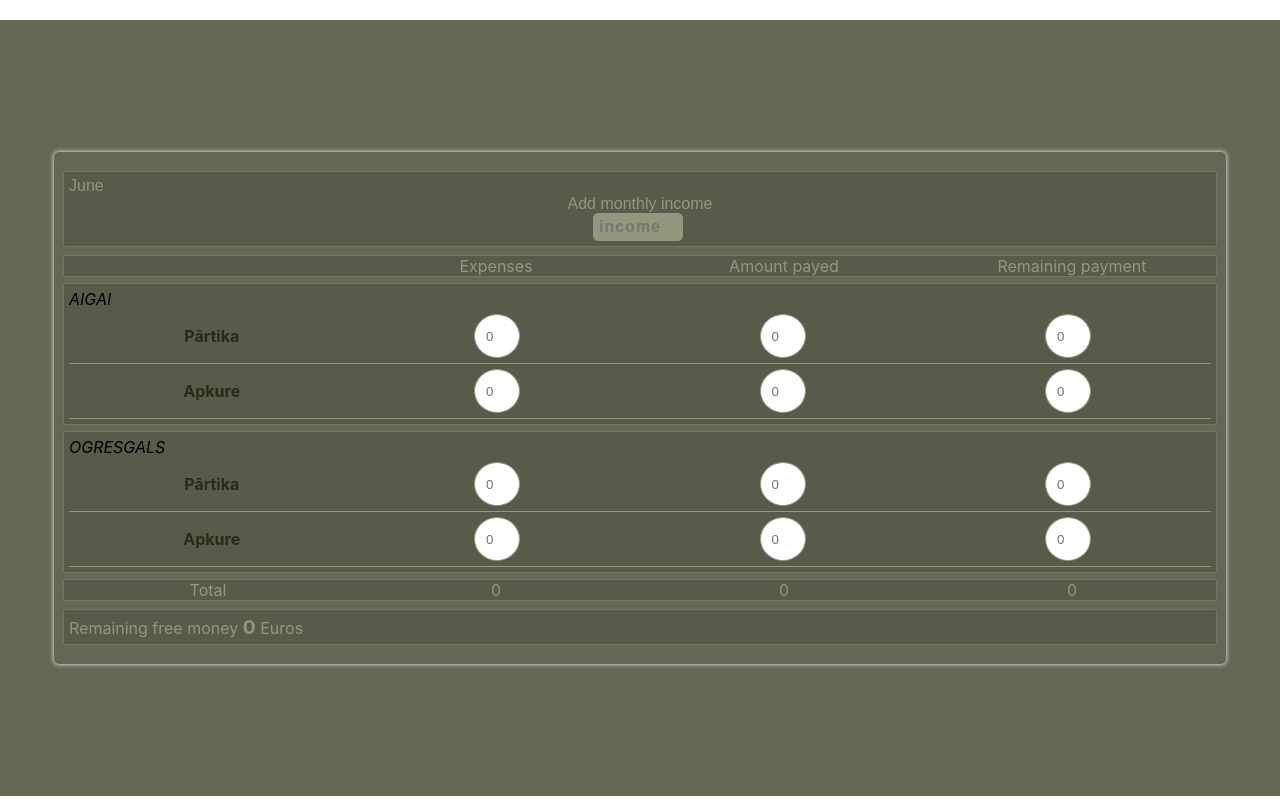
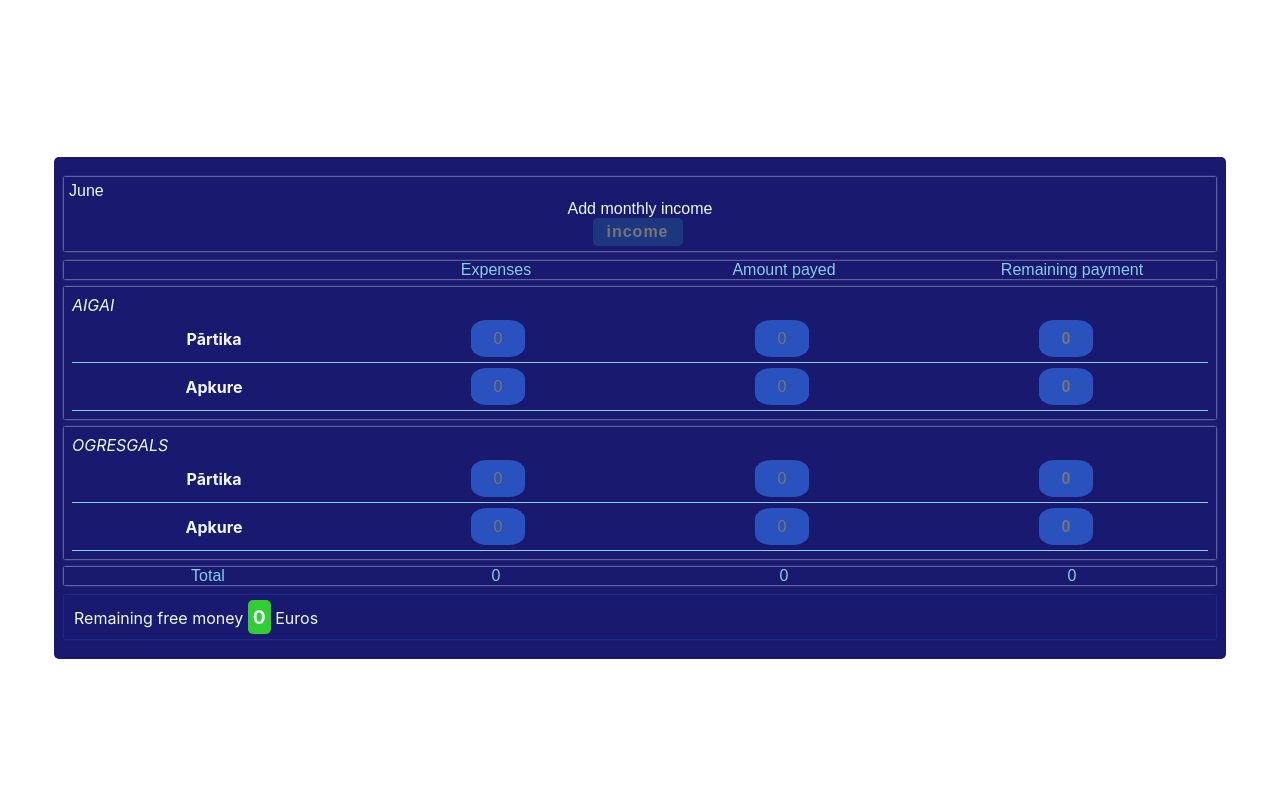
Before and after one commit to mart8ins/budget, a React (Create React App) app: page / in a window 1280 px wide. Built offline with nearby package versions, Linux system fonts and the light colour scheme.

Commit message:
finished Budget UI and functionality

```diff
--- a/src/components/budget/budget.css
+++ b/src/components/budget/budget.css
@@ -1,5 +1,4 @@
 .container {
-  background-color: #636754;
   min-height: 97vh;
   display: -webkit-box;
   display: -ms-flexbox;
@@ -13,6 +12,7 @@
 }
 
 .container .budget__wrapper {
+  background-color: #191970;
   width: 90%;
   border-radius: 5px;
   padding: 10px;
--- a/src/components/budget/budget.scss
+++ b/src/components/budget/budget.scss
@@ -1,11 +1,11 @@
 @import "../../styles/styles";
 
 .container {
-    background-color: $color2;
     min-height: 97vh;
     @include flexCenter;
 
     .budget__wrapper {
+        background-color: $main-background;
         width: 90%;
         border-radius: 5px;
         padding: 10px;
--- a/src/components/budget/components/budgetFooter/budgetFooter.css
+++ b/src/components/budget/components/budgetFooter/budgetFooter.css
@@ -1,16 +1,20 @@
 .budget__footer {
-  -webkit-box-shadow: 0 0 2px #92987e;
-          box-shadow: 0 0 2px #92987e;
+  -webkit-box-shadow: 0 0 2px #2a52be;
+          box-shadow: 0 0 2px #2a52be;
   padding: 5px;
   margin: 10px 0;
-  background-color: #575b4a;
 }
 
 .budget__footer .footer__title {
-  color: #92987e;
+  color: #f0f8ff;
+  padding: 5px;
 }
 
 .budget__footer .footer__title span {
   font-weight: bold;
   font-size: 1.2rem;
+  background-color: #32cd32;
+  color: #f0f8ff;
+  padding: 5px;
+  border-radius: 5px;
 }
--- a/src/components/budget/components/budgetFooter/budgetFooter.scss
+++ b/src/components/budget/components/budgetFooter/budgetFooter.scss
@@ -1,16 +1,20 @@
 @import "../../../../styles/styles";
 
 .budget__footer {
-    box-shadow: 0 0 2px $color4;
+    box-shadow: 0 0 2px $secondary-background;
     padding: 5px;
     margin: 10px 0;
-    background-color: $color5;
 
     .footer__title {
-        color: $color4;
+        color: $primary-color;
+        padding: 5px;
         span {
             font-weight: bold;
             font-size: 1.2rem;
+            background-color: $green-color;
+            color: $primary-color;
+            padding: 5px;
+            border-radius: 5px;
         }
     }
 }
--- a/src/components/budget/components/budgetHeader/budgetHeader.css
+++ b/src/components/budget/components/budgetHeader/budgetHeader.css
@@ -1,20 +1,19 @@
 .budget__header {
-  -webkit-box-shadow: 0 0 2px #92987e;
-          box-shadow: 0 0 2px #92987e;
+  -webkit-box-shadow: 0 0 2px #f0f8ff;
+          box-shadow: 0 0 2px #f0f8ff;
   padding: 5px;
   margin: 10px 0;
-  background-color: #575b4a;
 }
 
 .budget__header .month {
   font-family: "Kdam Thmor Pro", sans-serif;
-  color: #92987e;
+  color: #f0f8ff;
 }
 
 .budget__header .monthly__income__heading {
   font-family: "Kdam Thmor Pro", sans-serif;
   text-align: center;
-  color: #92987e;
+  color: #f0f8ff;
 }
 
 .budget__header .monthly__income__input__container {
@@ -39,16 +38,17 @@
   letter-spacing: 1px;
   margin-right: 5px;
   font-weight: bold;
-  background-color: #92987e;
+  background-color: #1c377f;
   color: whitesmoke;
 }
 
 .budget__header .monthly__income__input__container .monthly__income:focus {
   border: none;
   outline: none;
+  background-color: #2a52be;
 }
 
 .budget__header .monthly__income__input__container .monthly__income__blured {
   background-color: whitesmoke;
-  color: #92987e;
+  color: #f0f8ff;
 }
--- a/src/components/budget/components/budgetHeader/budgetHeader.scss
+++ b/src/components/budget/components/budgetHeader/budgetHeader.scss
@@ -1,18 +1,17 @@
 @import "../../../../styles/styles";
 
 .budget__header {
-    box-shadow: 0 0 2px $color4;
+    box-shadow: 0 0 2px $primary-color;
     padding: 5px;
     margin: 10px 0;
-    background-color: $color5;
     .month {
         font-family: "Kdam Thmor Pro", sans-serif;
-        color: $color4;
+        color: $primary-color;
     }
     .monthly__income__heading {
         font-family: "Kdam Thmor Pro", sans-serif;
         text-align: center;
-        color: $color4;
+        color: $primary-color;
     }
 
     .monthly__income__input__container {
@@ -29,16 +28,17 @@
             letter-spacing: 1px;
             margin-right: 5px;
             font-weight: bold;
-            background-color: $color4;
+            background-color: darken($secondary-background, 15%);
             color: whitesmoke;
             &:focus {
                 border: none;
                 outline: none;
+                background-color: $secondary-background;
             }
         }
         .monthly__income__blured {
             background-color: whitesmoke;
-            color: $color4;
+            color: $primary-color;
         }
     }
 }
--- a/src/components/budget/components/budgetHeading/budgetHeading.css
+++ b/src/components/budget/components/budgetHeading/budgetHeading.css
@@ -5,14 +5,14 @@
   -webkit-box-align: center;
       -ms-flex-align: center;
           align-items: center;
-  -webkit-box-shadow: 0 0 2px #92987e;
-          box-shadow: 0 0 2px #92987e;
+  -webkit-box-shadow: 0 0 2px #f0f8ff;
+          box-shadow: 0 0 2px #f0f8ff;
   margin: 5px 0;
-  background-color: #575b4a;
 }
 
 .budget__heading .cel__heading {
   width: 25%;
-  color: #92987e;
+  color: #87ceeb;
   text-align: center;
+  font-family: "Kdam Thmor Pro", sans-serif;
 }
--- a/src/components/budget/components/budgetHeading/budgetHeading.scss
+++ b/src/components/budget/components/budgetHeading/budgetHeading.scss
@@ -3,12 +3,12 @@
 .budget__heading {
     display: flex;
     align-items: center;
-    box-shadow: 0 0 2px $color4;
+    box-shadow: 0 0 2px $primary-color;
     margin: 5px 0;
-    background-color: $color5;
     .cel__heading {
         width: 25%;
-        color: $color4;
+        color: $secondary-color;
         text-align: center;
+        font-family: "Kdam Thmor Pro", sans-serif;
     }
 }
--- a/src/components/budget/components/expanses/components/InputCell.tsx
+++ b/src/components/budget/components/expanses/components/InputCell.tsx
@@ -1,4 +1,4 @@
-import { useContext, useState, useRef } from "react";
+import { useContext, useState, useRef, useEffect } from "react";
 import { BudgetContext } from "../../../../context";
 
 type Props = {
@@ -10,7 +10,7 @@ type Props = {
 
 function InputCell({ name, value, expansesId, subjectId }: Props) {
     const [val, setVal] = useState(value);
-    const { updateAmount } = useContext(BudgetContext);
+    const { budget, updateAmount } = useContext(BudgetContext);
     const inputRef = useRef<HTMLInputElement | null>(null);
 
     const handlePaymentInput = (e: React.ChangeEvent<HTMLInputElement>) => {
@@ -24,6 +24,10 @@ function InputCell({ name, value, expansesId, subjectId }: Props) {
             updateAmount(expansesId, subjId, expansesType, val);
         }
     };
+
+    useEffect(() => {
+        setVal(value);
+    }, [budget.expanses]);
 
     return (
         <input
--- a/src/components/budget/components/expanses/expanses.css
+++ b/src/components/budget/components/expanses/expanses.css
@@ -1,14 +1,24 @@
+input::-webkit-outer-spin-button,
+input::-webkit-inner-spin-button {
+  -webkit-appearance: none;
+  margin: 0;
+}
+
+input[type="number"] {
+  -moz-appearance: textfield;
+}
+
 .expanses__type {
-  -webkit-box-shadow: 0 0 2px #92987e;
-          box-shadow: 0 0 2px #92987e;
+  -webkit-box-shadow: 0 0 2px #f0f8ff;
+          box-shadow: 0 0 2px #f0f8ff;
   margin: 8px 0px;
-  padding: 5px;
-  background-color: #575b4a;
+  padding: 8px;
 }
 
 .expanses__type .expanses__title {
   text-transform: uppercase;
   font-style: italic;
+  color: #f0f8ff;
 }
 
 .expanses__type .payment__row {
@@ -18,7 +28,7 @@
   -webkit-box-align: center;
       -ms-flex-align: center;
           align-items: center;
-  border-bottom: 1px solid #92987e;
+  border-bottom: 1px solid #87ceeb;
   padding: 5px 0px;
 }
 
@@ -29,15 +39,13 @@
 
 .expanses__type .payment__row .payment__for {
   font-weight: bold;
-  color: #272b17;
+  color: #f0f8ff;
 }
 
 .expanses__type .payment__row .payment__amount {
-  color: #92987e;
-  border: 1px solid #92987e;
-  border-radius: 50%;
-  width: 40px;
-  height: 40px;
+  border-radius: 30%;
+  width: 50px;
+  height: 35px;
   margin: 0 auto;
   display: -webkit-box;
   display: -ms-flexbox;
@@ -48,4 +56,22 @@
   -webkit-box-align: center;
       -ms-flex-align: center;
           align-items: center;
+  font-size: 0.9rem;
+  border: none;
+  background-color: #2a52be;
+  color: #f0f8ff;
+  font-size: 1rem;
 }
+
+.expanses__type .payment__row input[name="payment"]:focus,
+.expanses__type .payment__row input[name="payed"]:focus,
+.expanses__type .payment__row input[name="remaining"]:focus {
+  outline: none;
+  border: none;
+  color: whitesmoke;
+}
+
+.expanses__type .payment__row input[name="remaining"] {
+  font-weight: bold;
+  pointer-events: none;
+}
--- a/src/components/budget/components/expanses/expanses.scss
+++ b/src/components/budget/components/expanses/expanses.scss
@@ -1,20 +1,28 @@
 @import "../../../../styles/styles";
 
+input::-webkit-outer-spin-button,
+input::-webkit-inner-spin-button {
+    -webkit-appearance: none;
+    margin: 0;
+}
+input[type="number"] {
+    -moz-appearance: textfield;
+}
+
 .expanses__type {
-    box-shadow: 0 0 2px $color4;
+    box-shadow: 0 0 2px $primary-color;
     margin: 8px 0px;
-    padding: 5px;
-    background-color: $color5;
-
+    padding: 8px;
     .expanses__title {
         text-transform: uppercase;
         font-style: italic;
+        color: $primary-color;
     }
 
     .payment__row {
         display: flex;
         align-items: center;
-        border-bottom: 1px solid $color4;
+        border-bottom: 1px solid $secondary-color;
         padding: 5px 0px;
 
         .payment__cell {
@@ -23,18 +31,34 @@
         }
         .payment__for {
             font-weight: bold;
-            color: $color1;
+            color: $primary-color;
         }
         .payment__amount {
-            color: $color4;
-            border: 1px solid $color4;
-            border-radius: 50%;
-            width: 40px;
-            height: 40px;
+            border-radius: 30%;
+            width: 50px;
+            height: 35px;
             margin: 0 auto;
             display: flex;
             justify-content: center;
             align-items: center;
+            font-size: 0.9rem;
+            border: none;
+            background-color: $secondary-background;
+            color: $primary-color;
+            font-size: 1rem;
+        }
+        input[name="payment"]:focus,
+        input[name="payed"]:focus,
+        input[name="remaining"]:focus {
+            outline: none;
+            border: none;
+            color: whitesmoke;
+        }
+        // input[name="payed"] {
+        // }
+        input[name="remaining"] {
+            font-weight: bold;
+            pointer-events: none;
         }
     }
 }
```
Also changed, not shown: src/styles/_styles.scss (+7 -5 lines).
